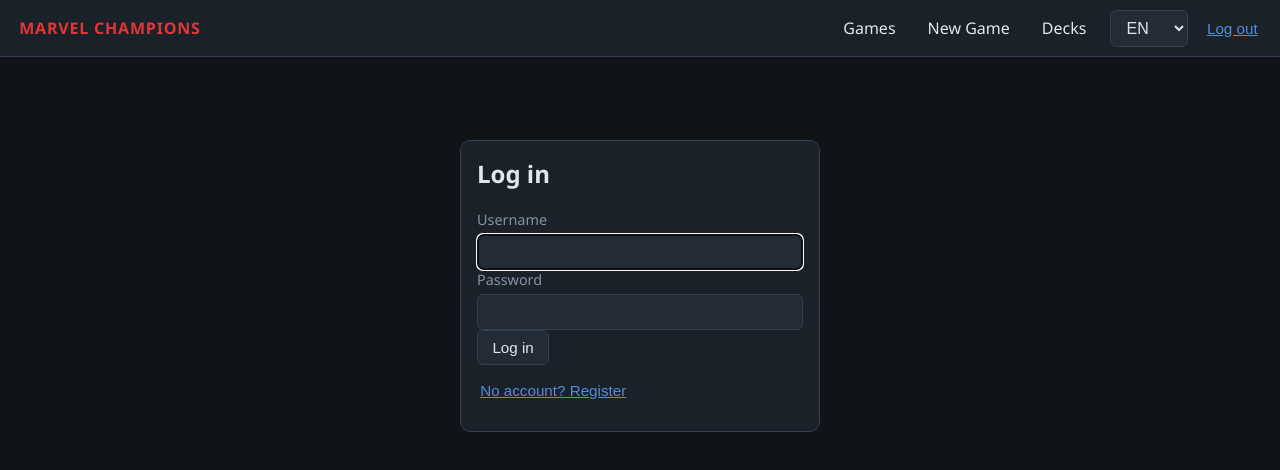
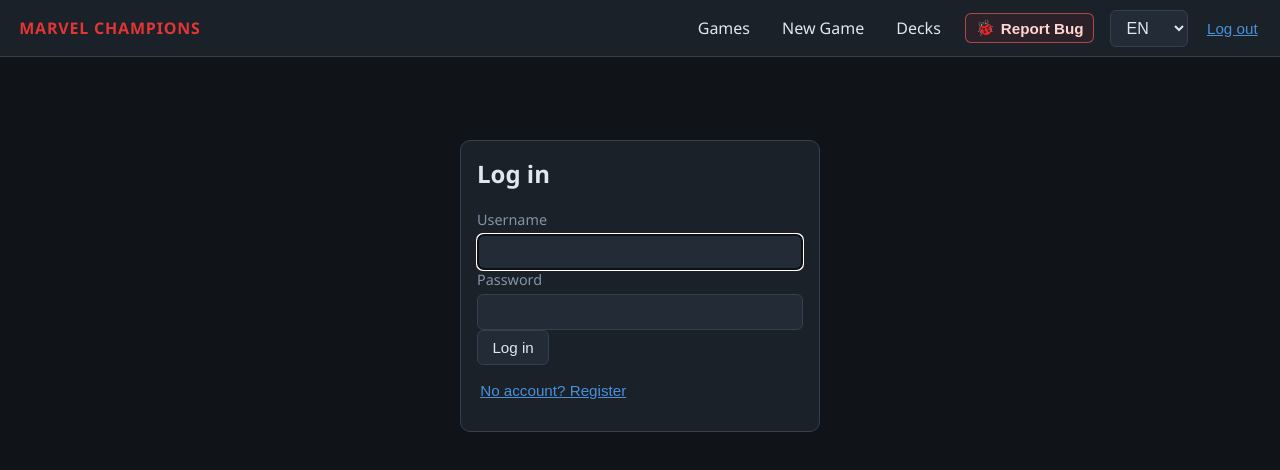
Before and after one commit to Knights-of-the-Found-Table/MarvelChampionsNext, a React (Vite) app in the folder web/: page /login in a window 1280 px wide. Shown: the top 470 px of the page. Built offline with nearby package versions, Linux system fonts and the light colour scheme.

Commit message:
feat(ui): add GitHub bug report button

```diff
--- a/web/src/App.tsx
+++ b/web/src/App.tsx
@@ -1,6 +1,7 @@
 import { Outlet, NavLink, useNavigate } from 'react-router-dom'
 import { setToken } from './api'
 import { useLang, useSetLang, useT } from './i18n'
+import ReportBugButton from './components/ReportBugButton'
 
 export default function App() {
   const navigate = useNavigate()
@@ -15,6 +16,7 @@
           <NavLink to="/">{t('nav.games')}</NavLink>
           <NavLink to="/new">{t('nav.new')}</NavLink>
           <NavLink to="/decks">{t('nav.decks')}</NavLink>
+          <ReportBugButton />
           <select
             aria-label="Language"
             value={lang}
--- /dev/null
+++ b/web/src/components/ReportBugButton.tsx
@@ -0,0 +1,43 @@
+import { useLang, useT } from '../i18n'
+
+const ISSUE_URL = 'https://github.com/Knights-of-the-Found-Table/MarvelChampionsNext/issues/new'
+
+export default function ReportBugButton({ className = '' }: { className?: string }) {
+  const lang = useLang()
+  const t = useT()
+
+  function reportBug() {
+    const gameId = window.location.pathname.match(/^\/games\/(\d+)/)?.[1] ?? ''
+    const context = [
+      `- URL: ${window.location.href}`,
+      `- Game ID: ${gameId || 'N/A'}`,
+      `- Time: ${new Date().toISOString()}`,
+      `- Language: ${lang}`,
+      `- Browser: ${navigator.userAgent}`,
+      `- Viewport: ${window.innerWidth} × ${window.innerHeight}`,
+      `- Screen: ${window.screen.width} × ${window.screen.height}`,
+    ].join('\n')
+
+    const body = lang === 'zh'
+      ? `## 问题描述\n\n请简要说明发生了什么。\n\n## 复现步骤\n\n1. \n2. \n3. \n\n## 预期结果\n\n\n## 实际结果\n\n\n## 截图或录像\n\n可以直接把图片拖进这里。\n\n## 自动收集的环境信息\n\n${context}\n`
+      : `## What happened?\n\nPlease describe the problem.\n\n## Steps to reproduce\n\n1. \n2. \n3. \n\n## Expected result\n\n\n## Actual result\n\n\n## Screenshot or recording\n\nDrag images directly into this section.\n\n## Automatically collected context\n\n${context}\n`
+
+    const params = new URLSearchParams({
+      title: lang === 'zh' ? '[Bug] ' : '[Bug] ',
+      body,
+    })
+    window.open(`${ISSUE_URL}?${params.toString()}`, '_blank', 'noopener,noreferrer')
+  }
+
+  return (
+    <button
+      type="button"
+      className={`bug-report-btn ${className}`.trim()}
+      onClick={reportBug}
+      title={t('nav.reportBugHint')}
+    >
+      <span aria-hidden="true">🐞</span>
+      <span className="bug-report-label">{t('nav.reportBug')}</span>
+    </button>
+  )
+}
--- a/web/src/i18n/strings.ts
+++ b/web/src/i18n/strings.ts
@@ -8,6 +8,8 @@
   'nav.games': 'Games',
   'nav.new': 'New Game',
   'nav.decks': 'Decks',
+  'nav.reportBug': 'Report Bug',
+  'nav.reportBugHint': 'Open a pre-filled GitHub issue',
   'nav.logout': 'Log out',
 
   'login.title': 'Log in',
@@ -127,6 +129,8 @@
   'nav.games': '对局',
   'nav.new': '新建对局',
   'nav.decks': '牌组',
+  'nav.reportBug': '报告 Bug',
+  'nav.reportBugHint': '打开预填好的 GitHub Issue',
   'nav.logout': '退出登录',
 
   'login.title': '登录',
--- a/web/src/style.css
+++ b/web/src/style.css
@@ -137,6 +137,27 @@
   color: var(--accent-2);
   padding: 0.2rem;
   text-decoration: underline;
+}
+
+button.bug-report-btn {
+  display: inline-flex;
+  align-items: center;
+  gap: 0.38rem;
+  min-height: 30px;
+  padding: 0.3rem 0.62rem;
+  color: #ffd6d2;
+  background: rgba(122, 35, 42, 0.2);
+  border: 1px solid rgba(224, 91, 96, 0.7);
+  border-radius: 6px;
+  font-weight: 700;
+  white-space: nowrap;
+}
+
+button.bug-report-btn:hover {
+  color: #fff;
+  background: rgba(174, 49, 58, 0.38);
+  border-color: #ef777a;
+  box-shadow: 0 0 14px rgba(219, 68, 75, 0.25);
 }
 
 a.button {
--- a/web/src/style/board.css
+++ b/web/src/style/board.css
@@ -1706,6 +1706,15 @@
   right: 18px;
 }
 
+.hud-report-bug {
+  min-height: 32px;
+  padding: 4px 10px;
+  color: #ffd9d2;
+  background: linear-gradient(180deg, rgba(119, 38, 45, 0.94), rgba(55, 20, 27, 0.96));
+  border-color: rgba(222, 92, 95, 0.76);
+  box-shadow: inset 0 1px rgba(255, 255, 255, 0.08), 0 4px 12px rgba(0, 0, 0, 0.38);
+}
+
 .hud-undo,
 .hud-toggle {
   min-height: 32px;
@@ -1820,6 +1829,7 @@
 @media (max-width: 1450px) {
   .hud-top { top: 10px; max-width: 52vw; overflow: hidden; text-overflow: ellipsis; }
   .hud-controls { top: 10px; right: 12px; }
+  .hud-report-bug .bug-report-label { display: none; }
   .hud-log { top: 50px; right: 12px; width: 276px; max-height: 46vh; }
   .question-collapsed { bottom: 10px; min-width: 320px; max-width: 64vw; }
   .board-hud .question { bottom: 10px; max-height: 42vh; }
--- a/web/src/views/Game.tsx
+++ b/web/src/views/Game.tsx
@@ -9,6 +9,7 @@
 import { CardImage } from '../cards'
 import Board from '../components/Board'
 import QuestionPanel from '../components/QuestionPanel'
+import ReportBugButton from '../components/ReportBugButton'
 import '../style/board.css'
 
 export default function Game() {
@@ -244,6 +245,7 @@
         {/* 错误 toast：独立于顶栏，右下角显示 */}
         {error && <div className="error-toast">{error}</div>}
         <div className="hud-controls">
+          <ReportBugButton className="hud-report-bug" />
           <button
             className={`hud-toggle ${sfxOn ? 'on' : ''}`}
             onClick={toggleSfx}
```
